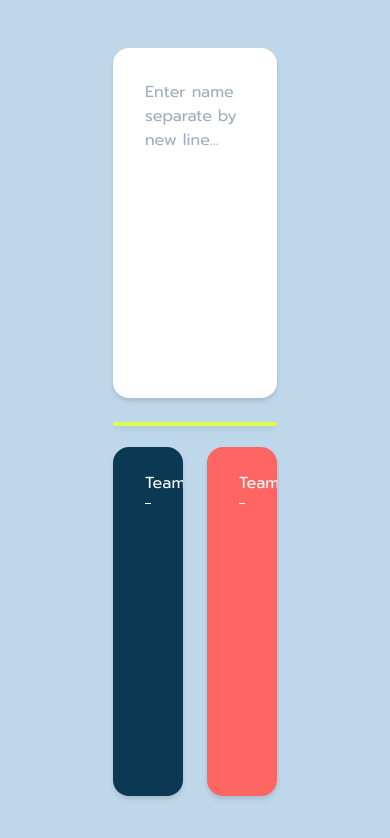
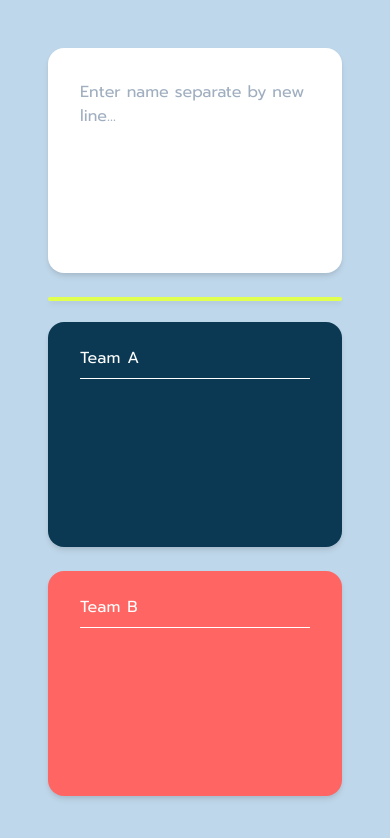
Before and after one commit to teema15135/team-randomizer, a Nuxt app: page / in a window 390 px wide. Shown: the top 838 px of the page. Built offline with nearby package versions, Linux system fonts and the light colour scheme.

Commit message:
Support responsive

```diff
--- a/pages/index.vue
+++ b/pages/index.vue
@@ -1,8 +1,8 @@
 <template>
-  <div id="container" class="grid gap-6 w-8/12 h-2/6">
+  <div id="container" class="grid gap-6 h-2/6 lg:w-8/12 md:w-11/12 sm:w-11/12">
     <div
       id="input-container"
-      class="bg-white rounded-2xl p-8 w-full h-full col-span-2 shadow-md"
+      class="bg-white rounded-2xl p-8 w-full h-full sm:col-span-2 shadow-md"
     >
       <textarea
         id="input-names-textarea"
@@ -12,7 +12,7 @@
       ></textarea>
     </div>
     <hr
-      class="text-articLime border-articLime border-2 rounded-full col-span-2 shadow-md"
+      class="text-articLime border-articLime border-2 rounded-full sm:col-span-2 shadow-md"
     />
     <div class="team-container team-a bg-prussianBlue truncate">
       <h1 class="bold">Team A</h1>
@@ -76,4 +76,11 @@ export default Vue.extend({
   overflow-x: visible;
   overflow-y: scroll;
 }
+
+@media (max-width: 640px) {
+  #container {
+    grid-template-rows: 1fr 1px 1fr 1fr;
+    grid-template-columns: 1fr;
+  }
+}
 </style>
```
